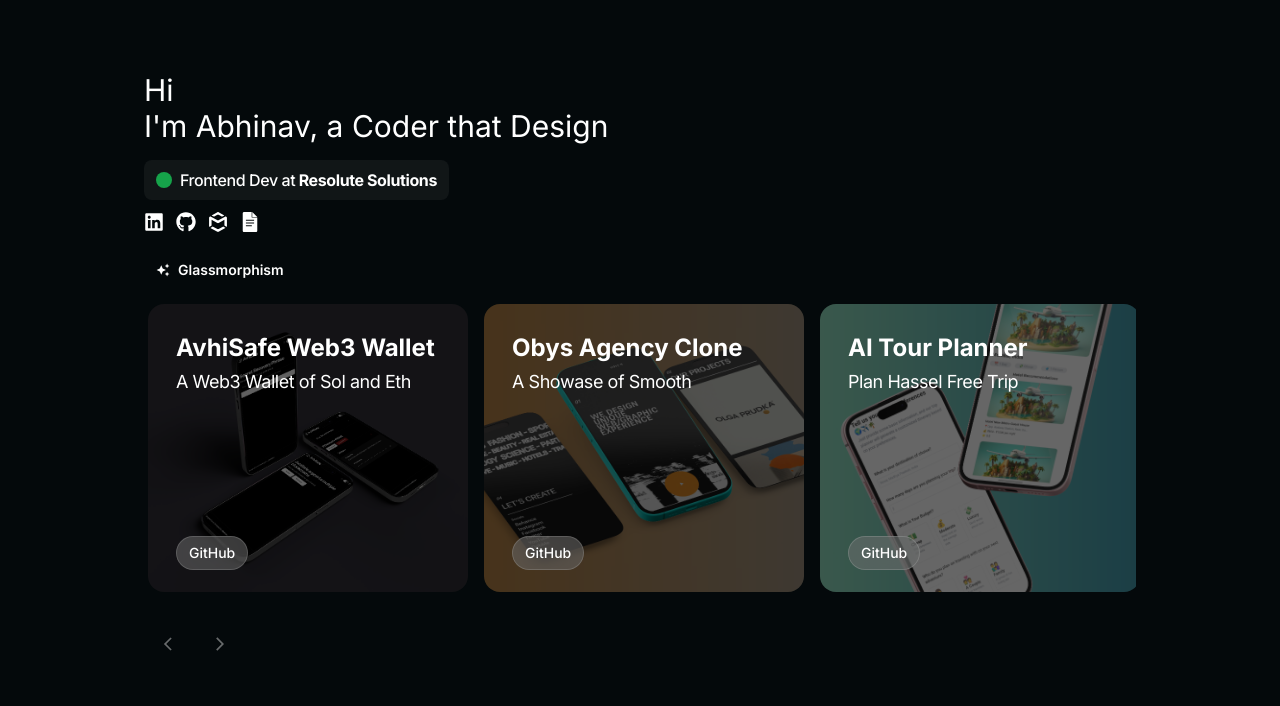
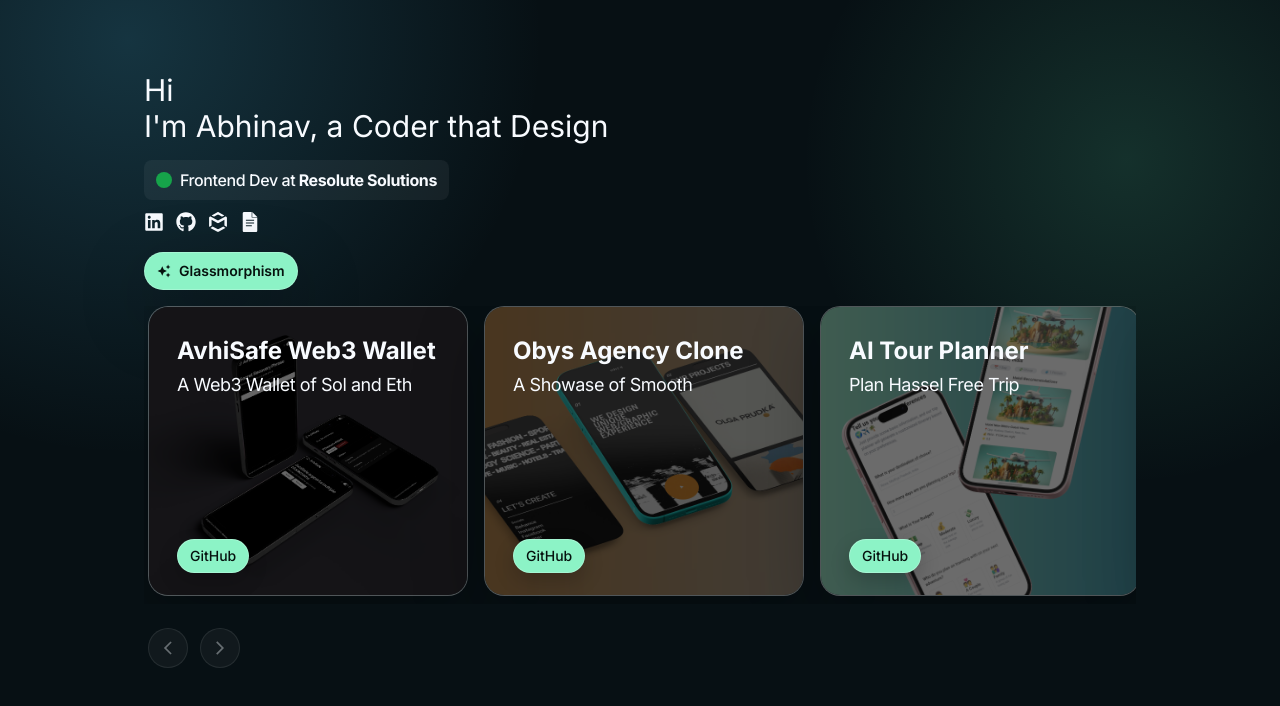
Before and after one commit to Avhinaw/PortfolioNew, a React (Vite) app: page / in a window 1280 px wide. Shown: the top 706 px of the page. Built offline with nearby package versions, Linux system fonts and the light colour scheme.

Commit message:
Add six visual portfolio theme systems

```diff
--- a/src/index.css
+++ b/src/index.css
@@ -1,9 +1,8 @@
-@import url('https://fonts.googleapis.com/css2?family=Inter:wght@400;500;600;700&display=swap');
+@import url('https://fonts.googleapis.com/css2?family=DM+Mono:wght@400;500&family=Inter:wght@400;500;600;700;800&family=Space+Grotesk:wght@400;500;600;700&display=swap');
 
 :root {
   font-family: 'Inter', system-ui, -apple-system, BlinkMacSystemFont, 'Segoe UI', sans-serif;
   color-scheme: dark;
-  background: #04090b;
   font-synthesis: none;
   text-rendering: optimizeLegibility;
 }
@@ -12,13 +11,18 @@
   box-sizing: border-box;
 }
 
+html,
+body,
+#root {
+  min-width: 320px;
+  min-height: 100%;
+}
+
 html {
-  min-width: 320px;
   background: #04090b;
 }
 
 body {
-  min-width: 320px;
   min-height: 100vh;
   margin: 0;
   overflow-x: hidden;
@@ -39,6 +43,290 @@ a {
   display: none;
 }
 
+.portfolio-shell {
+  --page-bg: #04090b;
+  --ink: #f7fafc;
+  --muted-ink: #cbd5e1;
+  --accent: #8cf3c6;
+  --accent-contrast: #06120e;
+  --card-bg: rgba(255, 255, 255, 0.09);
+  --card-border: rgba(255, 255, 255, 0.18);
+  --card-shadow: 0 24px 70px rgba(0, 0, 0, 0.24);
+  --card-radius: 1rem;
+  --image-filter: brightness(40%);
+  --display-font: 'Inter', sans-serif;
+  position: relative;
+  isolation: isolate;
+  color: var(--ink);
+  background: var(--page-bg);
+  transition: color 320ms ease, background 320ms ease;
+}
+
+.portfolio-shell::before {
+  position: absolute;
+  z-index: -1;
+  inset: 0;
+  pointer-events: none;
+  content: '';
+  opacity: 0;
+  transition: opacity 320ms ease;
+}
+
+.portfolio-shell h1,
+.portfolio-shell h2,
+.portfolio-shell h3,
+.portfolio-shell h4 {
+  font-family: var(--display-font);
+  color: var(--ink) !important;
+}
+
+.portfolio-shell p,
+.portfolio-shell h3,
+.portfolio-shell h4 {
+  color: var(--ink) !important;
+}
+
+.portfolio-shell a {
+  color: inherit;
+}
+
+.portfolio-shell > div:first-child {
+  position: relative;
+}
+
+.portfolio-shell > div:first-child > div:nth-child(1) > div {
+  color: var(--ink) !important;
+  background: var(--card-bg) !important;
+  border: 1px solid var(--card-border);
+}
+
+.portfolio-shell > div:first-child > div:nth-child(1) > div > div {
+  background: var(--accent) !important;
+}
+
+.theme-style-trigger {
+  color: var(--accent-contrast);
+  background: var(--accent);
+  border: 1px solid var(--card-border);
+  box-shadow: var(--card-shadow);
+}
+
+.theme-style-trigger:hover {
+  filter: brightness(1.08);
+  transform: translateY(-1px);
+}
+
+.portfolio-shell .project-box {
+  overflow: hidden;
+  border: 1px solid var(--card-border);
+  border-radius: var(--card-radius);
+  background: var(--card-bg);
+  box-shadow: var(--card-shadow);
+  transition: border-radius 320ms ease, box-shadow 320ms ease, transform 320ms ease, background 320ms ease;
+}
+
+.portfolio-shell .project-box:hover {
+  transform: translateY(-4px);
+}
+
+.portfolio-shell .project-box img {
+  filter: var(--image-filter) !important;
+  transition: filter 320ms ease, transform 450ms ease !important;
+}
+
+.portfolio-shell .project-box:hover img {
+  transform: scale(1.025);
+}
+
+.portfolio-shell .project-box > a:first-child > div {
+  z-index: 1;
+}
+
+.portfolio-shell .project-box > a:last-child {
+  color: var(--accent-contrast) !important;
+  background: var(--accent) !important;
+  border-color: var(--card-border) !important;
+  box-shadow: 0 8px 20px rgba(0, 0, 0, 0.18);
+}
+
+.portfolio-shell [aria-label='Project carousel controls'] button {
+  color: var(--ink);
+  background: var(--card-bg);
+  border: 1px solid var(--card-border);
+}
+
+/* 1. Glassmorphism */
+.portfolio-shell[data-style='glassmorphism'] {
+  --page-bg: #071014;
+  --ink: #f8fbff;
+  --muted-ink: #b9c7d4;
+  --accent: #8cf3c6;
+  --accent-contrast: #06120e;
+  --card-bg: rgba(255, 255, 255, 0.1);
+  --card-border: rgba(255, 255, 255, 0.22);
+  --card-shadow: 0 24px 70px rgba(0, 0, 0, 0.3);
+  --card-radius: 1.25rem;
+  --image-filter: brightness(42%) saturate(0.9);
+}
+
+.portfolio-shell[data-style='glassmorphism']::before {
+  opacity: 1;
+  background: radial-gradient(circle at 10% 5%, rgba(64, 160, 196, 0.25), transparent 30%), radial-gradient(circle at 88% 20%, rgba(91, 218, 167, 0.16), transparent 25%);
+}
+
+.portfolio-shell[data-style='glassmorphism'] .project-box,
+.portfolio-shell[data-style='glassmorphism'] > div:first-child > div:nth-child(1) > div {
+  backdrop-filter: blur(18px);
+}
+
+/* 2. Neumorphism */
+.portfolio-shell[data-style='neumorphism'] {
+  --page-bg: #dfe7ee;
+  --ink: #233243;
+  --muted-ink: #526476;
+  --accent: #447cf4;
+  --accent-contrast: #ffffff;
+  --card-bg: #dfe7ee;
+  --card-border: transparent;
+  --card-shadow: 14px 14px 28px #bec8d1, -14px -14px 28px #ffffff;
+  --card-radius: 1.5rem;
+  --image-filter: brightness(72%) saturate(0.82);
+}
+
+.portfolio-shell[data-style='neumorphism'] .project-box,
+.portfolio-shell[data-style='neumorphism'] > div:first-child > div:nth-child(1) > div,
+.portfolio-shell[data-style='neumorphism'] .theme-style-trigger,
+.portfolio-shell[data-style='neumorphism'] [aria-label='Project carousel controls'] button {
+  border: 0;
+  box-shadow: var(--card-shadow);
+}
+
+.portfolio-shell[data-style='neumorphism'] .project-box:hover {
+  box-shadow: 8px 8px 18px #bec8d1, -8px -8px 18px #ffffff;
+}
+
+/* 3. Neobrutalism */
+.portfolio-shell[data-style='neobrutalism'] {
+  --page-bg: #f6efdc;
+  --ink: #111111;
+  --muted-ink: #242424;
+  --accent: #ff6b5c;
+  --accent-contrast: #111111;
+  --card-bg: #ffd84d;
+  --card-border: #111111;
+  --card-shadow: 8px 8px 0 #111111;
+  --card-radius: 0.25rem;
+  --image-filter: brightness(66%) saturate(1.2) contrast(1.1);
+  --display-font: 'Space Grotesk', sans-serif;
+}
+
+.portfolio-shell[data-style='neobrutalism'] .project-box,
+.portfolio-shell[data-style='neobrutalism'] > div:first-child > div:nth-child(1) > div,
+.portfolio-shell[data-style='neobrutalism'] .theme-style-trigger,
+.portfolio-shell[data-style='neobrutalism'] [aria-label='Project carousel controls'] button {
+  border: 3px solid #111111;
+  box-shadow: var(--card-shadow);
+}
+
+.portfolio-shell[data-style='neobrutalism'] .project-box:hover,
+.portfolio-shell[data-style='neobrutalism'] .theme-style-trigger:hover {
+  transform: translate(-3px, -3px);
+  box-shadow: 11px 11px 0 #111111;
+}
+
+/* 4. Bento Grid */
+.portfolio-shell[data-style='bento'] {
+  --page-bg: #eee9e0;
+  --ink: #1d2430;
+  --muted-ink: #596271;
+  --accent: #ff775f;
+  --accent-contrast: #ffffff;
+  --card-bg: #ffffff;
+  --card-border: rgba(29, 36, 48, 0.08);
+  --card-shadow: 0 16px 35px rgba(50, 54, 62, 0.12);
+  --card-radius: 1.6rem;
+  --image-filter: brightness(58%) saturate(0.95);
+  --display-font: 'Space Grotesk', sans-serif;
+}
+
+.portfolio-shell[data-style='bento']::before {
+  opacity: 1;
+  background: linear-gradient(135deg, rgba(255, 119, 95, 0.1), transparent 42%), radial-gradient(circle at 80% 10%, rgba(94, 167, 255, 0.13), transparent 25%);
+}
+
+.portfolio-shell[data-style='bento'] .project-box {
+  box-shadow: var(--card-shadow);
+}
+
+.portfolio-shell[data-style='bento'] .project-box:nth-child(2n) {
+  --card-bg: #d7e8ff;
+}
+
+.portfolio-shell[data-style='bento'] .project-box:nth-child(3n) {
+  --card-bg: #dff5d2;
+}
+
+/* 5. Minimalism & Swiss Style */
+.portfolio-shell[data-style='swiss'] {
+  --page-bg: #f5f5f2;
+  --ink: #101010;
+  --muted-ink: #444444;
+  --accent: #e43d30;
+  --accent-contrast: #ffffff;
+  --card-bg: #ffffff;
+  --card-border: #101010;
+  --card-shadow: none;
+  --card-radius: 0;
+  --image-filter: grayscale(1) contrast(1.08) brightness(72%);
+  --display-font: 'Space Grotesk', sans-serif;
+}
+
+.portfolio-shell[data-style='swiss']::before {
+  opacity: 1;
+  background: linear-gradient(90deg, transparent 0 14%, rgba(228, 61, 48, 0.06) 14% 14.3%, transparent 14.3% 100%);
+}
+
+.portfolio-shell[data-style='swiss'] .project-box,
+.portfolio-shell[data-style='swiss'] > div:first-child > div:nth-child(1) > div,
+.portfolio-shell[data-style='swiss'] .theme-style-trigger,
+.portfolio-shell[data-style='swiss'] [aria-label='Project carousel controls'] button {
+  border-width: 1px;
+}
+
+.portfolio-shell[data-style='swiss'] .project-box:hover {
+  transform: none;
+}
+
+/* 6. Digital Liquid / Liquid Glass */
+.portfolio-shell[data-style='liquid'] {
+  --page-bg: #05051a;
+  --ink: #f5f3ff;
+  --muted-ink: #beb8db;
+  --accent: #70f7df;
+  --accent-contrast: #051522;
+  --card-bg: rgba(108, 81, 255, 0.17);
+  --card-border: rgba(112, 247, 223, 0.44);
+  --card-shadow: 0 24px 80px rgba(43, 16, 98, 0.48);
+  --card-radius: 2rem;
+  --image-filter: brightness(43%) saturate(1.5) hue-rotate(10deg);
+  --display-font: 'Space Grotesk', sans-serif;
+}
+
+.portfolio-shell[data-style='liquid']::before {
+  opacity: 1;
+  background: radial-gradient(circle at 12% 15%, rgba(255, 84, 193, 0.3), transparent 28%), radial-gradient(circle at 84% 10%, rgba(76, 120, 255, 0.32), transparent 30%), radial-gradient(circle at 55% 90%, rgba(57, 247, 216, 0.13), transparent 30%);
+  filter: blur(12px);
+}
+
+.portfolio-shell[data-style='liquid'] .project-box,
+.portfolio-shell[data-style='liquid'] > div:first-child > div:nth-child(1) > div {
+  backdrop-filter: blur(24px) saturate(1.3);
+}
+
+.portfolio-shell[data-style='liquid'] .project-box:hover {
+  box-shadow: 0 28px 90px rgba(94, 54, 255, 0.55);
+}
+
 @media (prefers-reduced-motion: reduce) {
   *,
   *::before,
```
